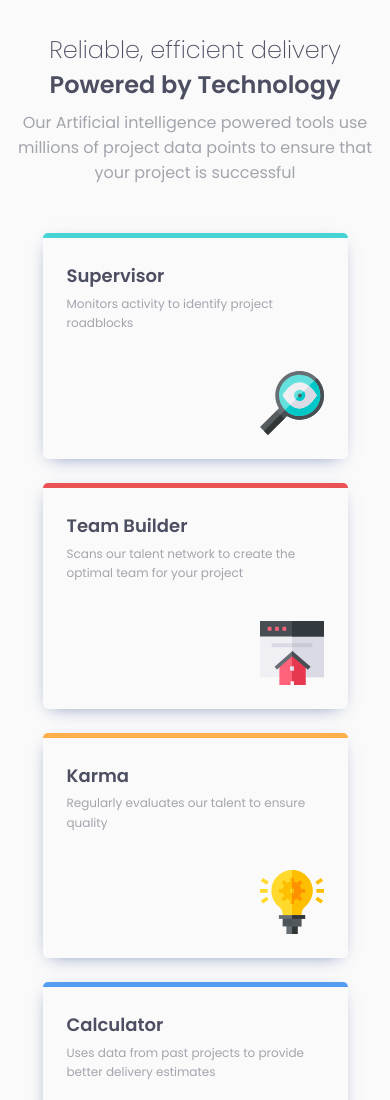
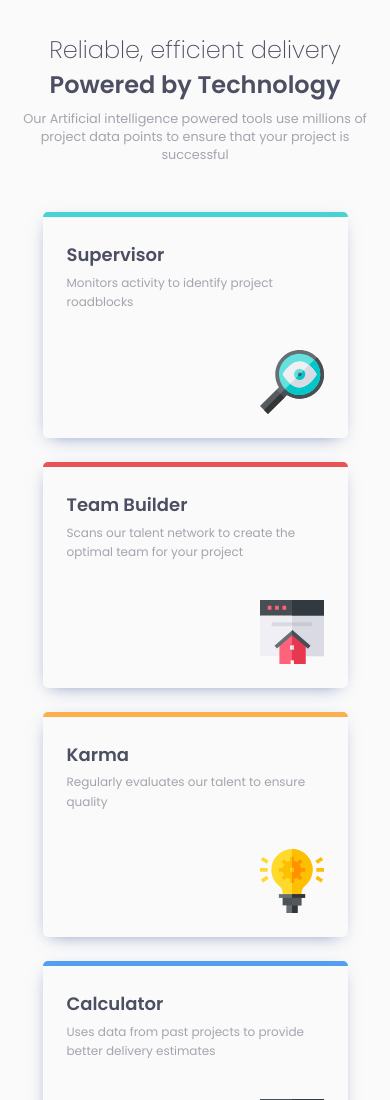
Before and after one commit to deepak300811/Four-Card-Layout, a plain HTML site: page index.html in a window 390 px wide. Shown: the top 1100 px of the page. Drawn offline with Linux system fonts and the light colour scheme.

Commit message:
font fix

```diff
--- a/css/style.css
+++ b/css/style.css
@@ -119,6 +119,9 @@ p {
     padding: 2rem 1rem;
     margin: auto;
   }
+  #main-div .heading > *:last-child {
+    font-size: 0.8rem;
+  }
   .card {
     max-width: 19.0625rem;
   }
```
